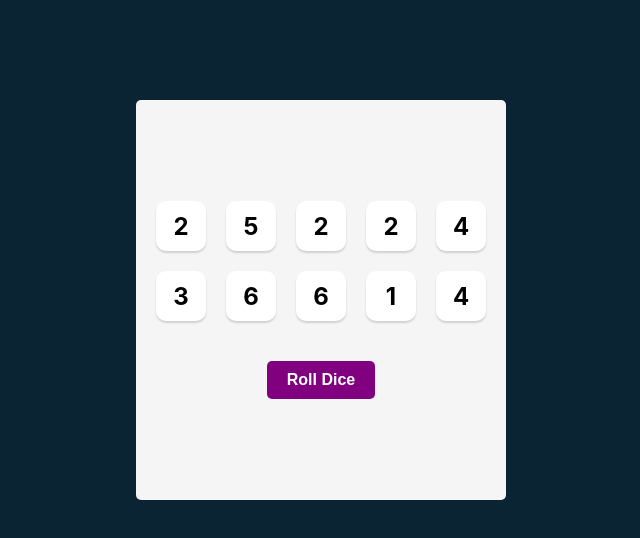
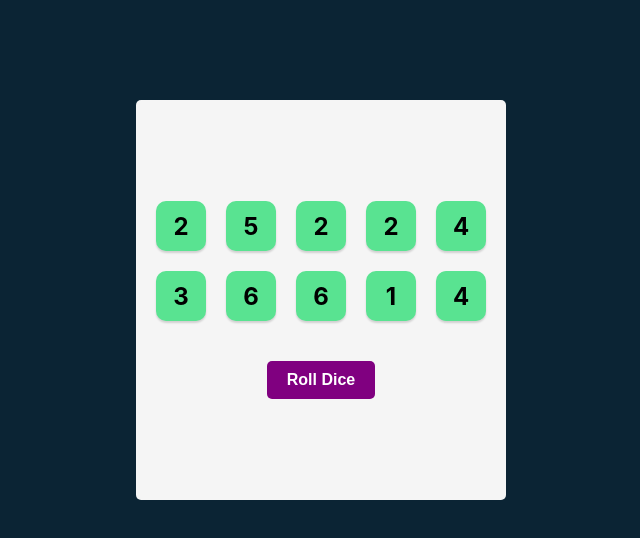
Before and after one commit to MagaMares/tenzies, a React (Create React App) app: page / in a window 1280 px wide. Shown: the top 538 px of the page, without its empty margins (319-959 px from the left). Built offline with nearby package versions, Linux system fonts and the light colour scheme.

Commit message:
color dice

```diff
--- a/src/App.css
+++ b/src/App.css
@@ -38,7 +38,10 @@ main {
   justify-content: center;
   align-items: center;
   cursor: pointer;
-  background-color: white;
+}
+
+.die-face  .isHeld {
+  background-color: #59E391;
 }
 
 .die-num {
--- a/src/App.js
+++ b/src/App.js
@@ -5,20 +5,26 @@ import { nanoid } from 'nanoid';
 
 
 function App() {
+
+function allDice() {
+
+}
+
   const [newDice, setNewDice] = useState(allNewDice())
+
   function allNewDice() {
     const newDice = []
     for (let i = 0; i < 10; i++) {
       newDice.push({
         value: Math.floor(Math.random() * 6) + 1,
-        isHeld: false,
+        isHeld: true,
         id: nanoid(),
       })
    }
     return newDice
   }
 const diceElements = newDice.map((die) =>  (
-  <Die key={die.id} value={die.value}/>
+  <Die key={die.id} value={die.value} isHeld={die.isHeld} />
   ))
 
 function rollAllDice() {
--- a/src/Die.js
+++ b/src/Die.js
@@ -1,7 +1,11 @@
 
 function Die(props) {
+    const style = {
+        backgroundColor: props.isHeld ? "#59E391" : 'white'
+    }
+
     return (
-        <div className="die-face">
+        <div className="die-face" style = {style}>
         <h2 className="die-name">{props.value}</h2>
         </div>
     );
```
